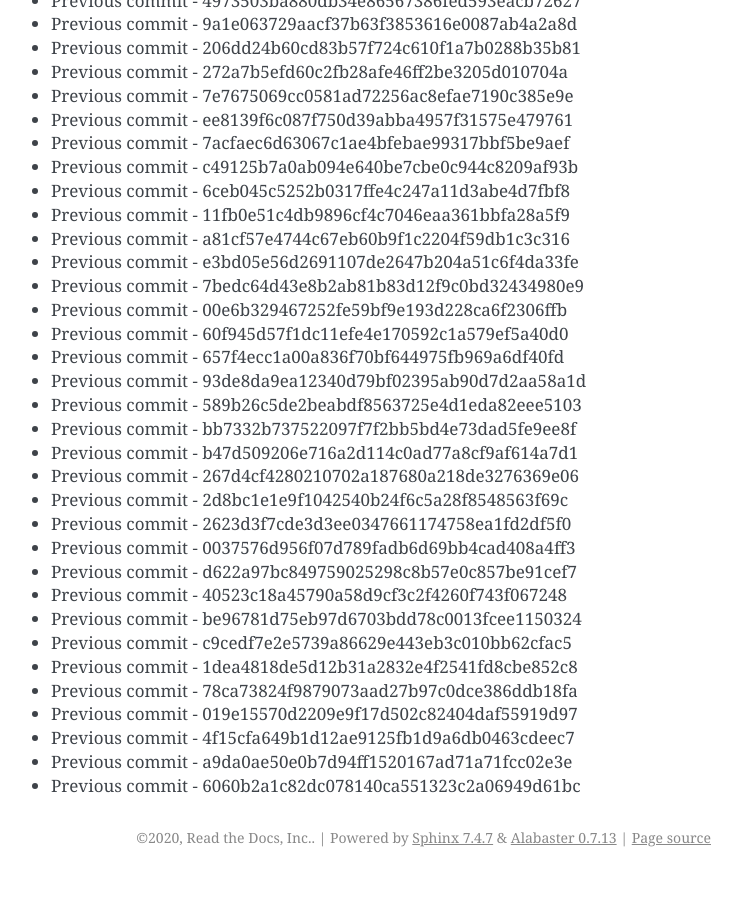
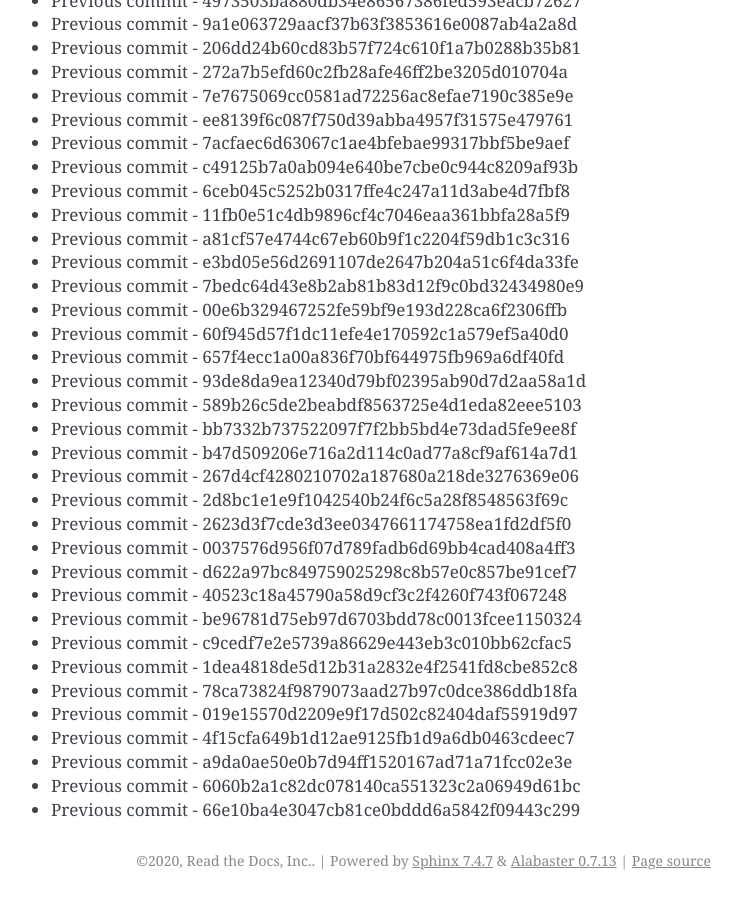
Before and after one commit to readthedocs/rtd-git-stresstest, a Sphinx documentation site: the page built from docs/updates.rst, in a window 1280 px wide and 900 px high, scrolled down 44822 px. Shown: the whole window, without its empty margins (399-1141 px from the left). Built offline with Sphinx 7.4.7, drawn with Linux system fonts in a browser that asks for light colours; before the commit the page ends 45699 px from its top, so only the background shows below that.

Commit message:
Generating commit from previous: 66e10ba4e3047cb81ce0bddd6a5842f09443c299

```diff
--- a/docs/updates.rst
+++ b/docs/updates.rst
@@ -1915,3 +1915,4 @@ It can be tested for any performance characteristics.
 * Previous commit - 4f15cfa649b1d12ae9125fb1d9a6db0463cdeec7
 * Previous commit - a9da0ae50e0b7d94ff1520167ad71a71fcc02e3e
 * Previous commit - 6060b2a1c82dc078140ca551323c2a06949d61bc
+* Previous commit - 66e10ba4e3047cb81ce0bddd6a5842f09443c299
```
